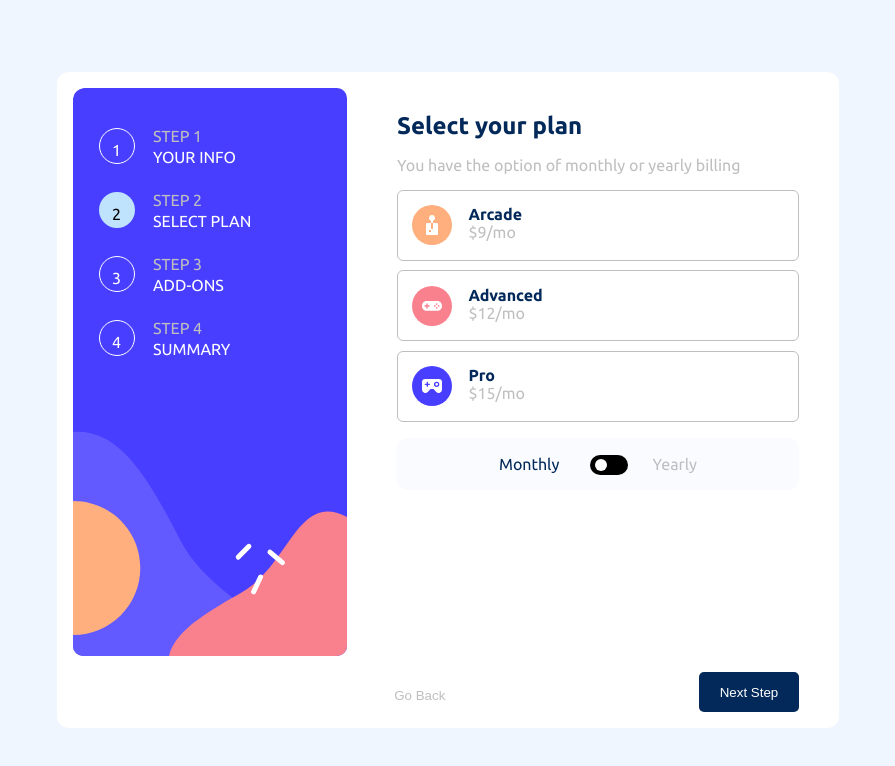
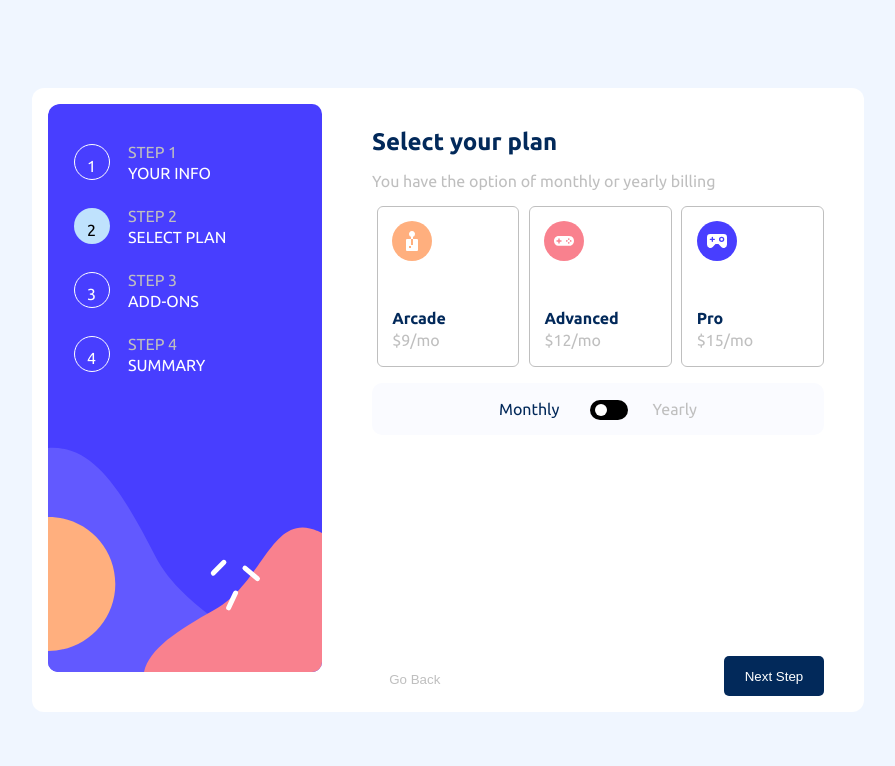
Before and after one commit to ejikemechiozoadiro/multi-step-form, a React (Vite) app: page / in a window 1280 px wide. Both pictures are taken after typing "Sample", "name@example.com", "5" into the empty fields and a click on the button "Next Step". Shown: the top 766 px of the page, without its empty margins (192-1087 px from the left). Built offline with nearby package versions, Linux system fonts and the light colour scheme.

Commit message:
Made css changes

```diff
--- a/src/components/MainContainer/MainContainer.css
+++ b/src/components/MainContainer/MainContainer.css
@@ -10,7 +10,7 @@
 
 @media screen and (min-width: 768px) {
   .main-container {
-    width: 450px;
+    width: 500px;
   }
 
   .main-content {
--- a/src/components/Nav/Nav.css
+++ b/src/components/Nav/Nav.css
@@ -17,6 +17,7 @@
         flex-direction: column;
         justify-content: start;
         height: -webkit-fill-available;
+        height: 100%;
         color: var(--color-white);
     }
 
--- a/src/components/UsageLevel/UsageLevel.css
+++ b/src/components/UsageLevel/UsageLevel.css
@@ -1,3 +1,4 @@
+
 .usage {
     display: flex;
     border: 1px solid var(--color-grey);
@@ -18,6 +19,11 @@
 .usage__heading {
     margin-bottom: 0.2rem;
     font-weight: 600;
+    color: var(--color-primary);
+}
+
+.usage__info {
+    color: var(--color-grey);
 }
 
 .usage--selected {
@@ -28,3 +34,38 @@
 .usage--error {
     border: 1px solid var(--color-red);
 }
+
+
+@media screen and (min-width: 768px) {
+        .usage__all {
+            display: flex;
+        }
+
+        .usage {
+            flex-direction: column;
+            align-items: left;
+            margin: 0 0.3rem;
+            width: 10vw;
+            padding: 0.9rem 0.6rem 0.9rem 0.9rem;
+        }
+
+        .usage:last-child {
+            margin-right: 0;
+        }
+
+        .usage__container {
+            margin-left: 0;
+        }
+
+        .usage__image {
+            width: 40px;
+        }
+
+        .usage__container {
+            margin: 3rem 0 0;
+        }
+
+        .usage__heading, .usage__info {
+            margin-bottom: 0.2rem;
+        }
+    }
--- a/src/components/UsageLevel/UsageLevel.tsx
+++ b/src/components/UsageLevel/UsageLevel.tsx
@@ -27,6 +27,7 @@ const UsageLevel = ({
 }: Props) => {
   return (
     <>
+      <div className="usage__all">
         {(billingCycle === "monthly" ? usageMonthly : usageYearly).map(
           (usage) => (
             <div
@@ -44,10 +45,8 @@ const UsageLevel = ({
                 className="usage__image"
               />
               <div className="usage__container">
-              <div className="step__heading usage__heading">
-                {usage.heading}
-              </div>
-              <div className="step__info">
+                <div className=" usage__heading">{usage.heading}</div>
+                <div className="usage__info">
                   ${usage.pricing}/{billingCycle === "monthly" ? "mo" : "yr"}
                 </div>
                 {billingCycle === "yearly" && (
@@ -57,6 +56,7 @@ const UsageLevel = ({
             </div>
           )
         )}
+      </div>
     </>
   );
 };
--- a/src/index.css
+++ b/src/index.css
@@ -36,7 +36,7 @@ body {
         justify-content: center;
         background: var(--color-white);
         width: 75vw;
-        height: 78vh;
+        height: 74vh;
         overflow: hidden;
         padding: 1rem;
         position: relative;
```
Lines whose indentation alone changed are shown as unchanged.
